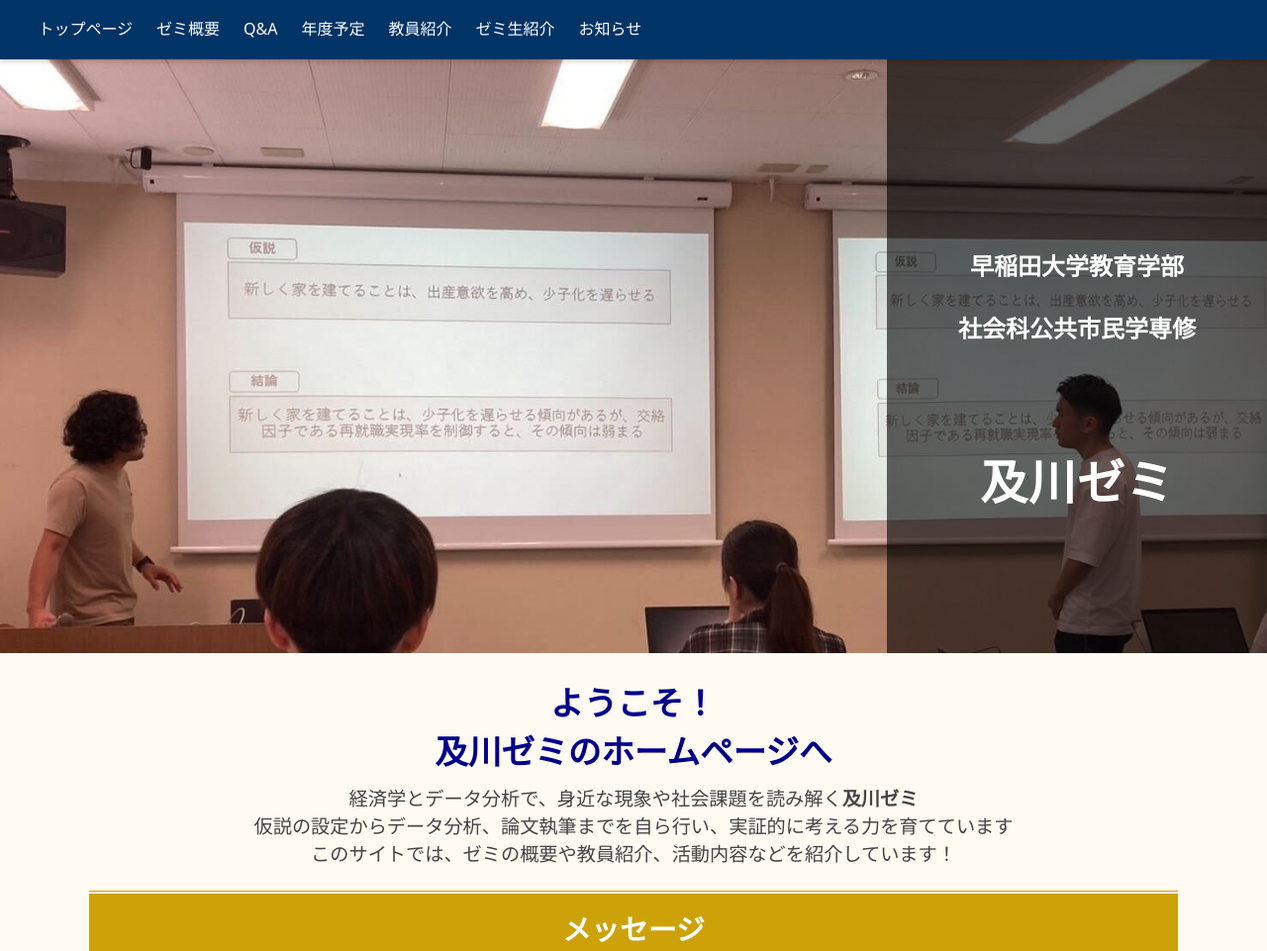
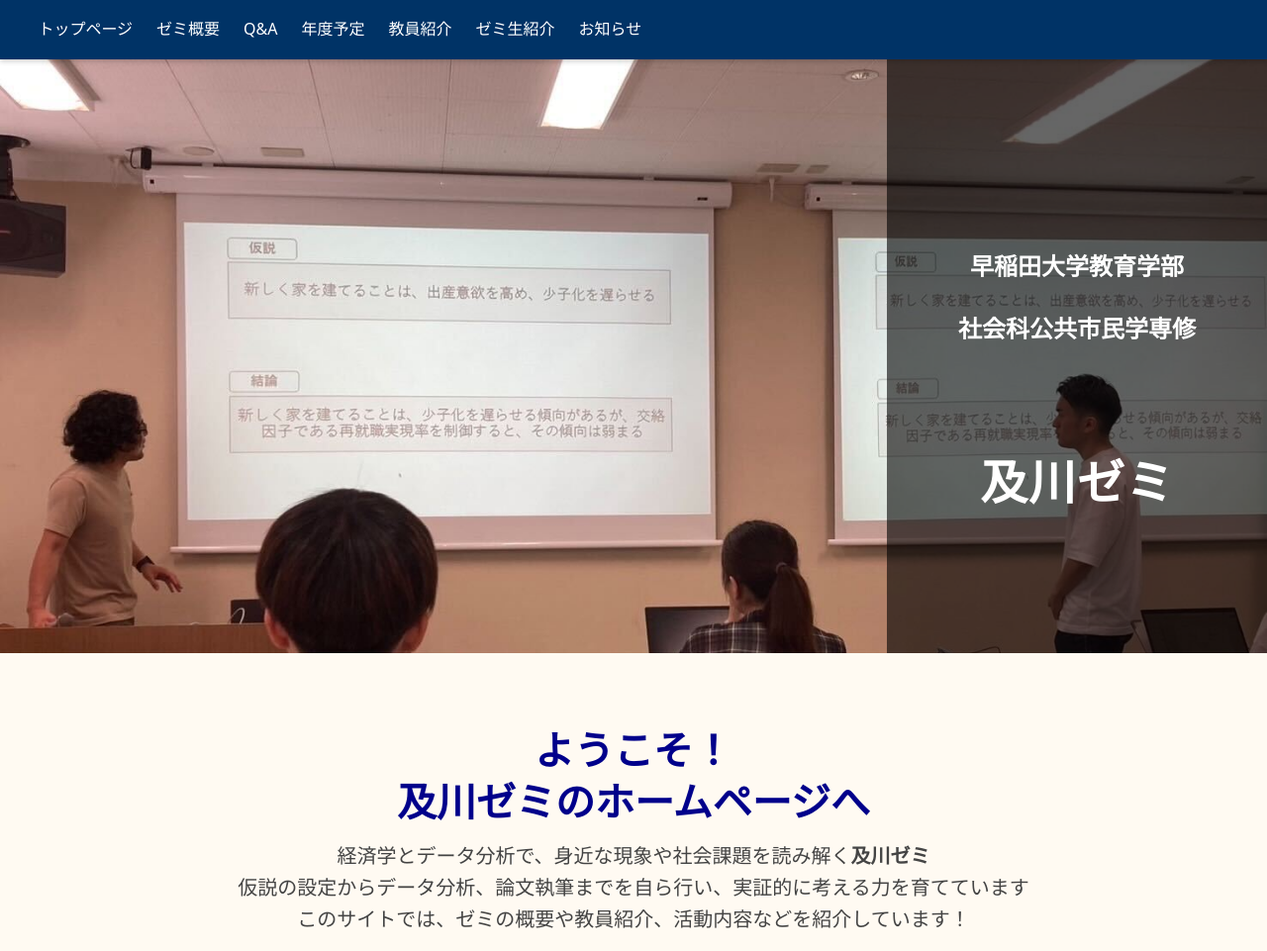
Before and after one commit to oikawaseminarstudent-ctrl/homepage, a plain HTML site: page index.html in a window 1280 px wide. Shown: the top 961 px of the page at 99% size. Drawn offline with Linux system fonts and the light colour scheme; a web font is replaced by a local one.

Commit message:
Update index.html

```diff
--- a/index.html
+++ b/index.html
@@ -135,26 +135,51 @@
        Welcome（イントロ部分）
     ============================== */
     .welcome {
-      padding:var(--section-pad) 1.5rem;
-      text-align:center;
-      animation:welcome-fade .8s ease-out both;
+  /* スマホ: 上下は変数or適度な余白、左右は少し狭めて文字スペースを確保 */
+  padding: var(--section-pad, 2rem) 1rem;
+  text-align: center;
+  animation: welcome-fade .8s ease-out both;
   margin-top: 1.5rem;
 }
-    .welcome-inner { max-width:50em; margin:0 auto; }
+
+.welcome-inner {
+  max-width: 50em;
+  margin: 0 auto;
+  width: 100%; /* 安全策として追加 */
+}
+
 .welcome-head h1 {
-      font-size:clamp(1.6rem,4vw,2.1rem);
-      color:darkblue;
-      margin:0 0 .6rem;
+  /* スマホ: 1.8rem (約28px)
+     PC: 2.5rem (約40px)
+     その間は画面幅に合わせて滑らかに変化
+  */
+  font-size: clamp(1.8rem, 5vw, 2.5rem);
+  color: darkblue;
+  margin: 0 0 .8rem; /* 少し余白を増やす */
+  line-height: 1.3;  /* タイトルが2行になっても読みやすく */
 }
+
 .welcome-lead {
-      margin:0 0 1.2rem;
-      color:#444;
-      font-size:1.2rem;
+  /* スマホ: 1rem (16px)
+     PC: 1.25rem (20px)
+     説明文はスマホで大きすぎると安っぽくなるため調整
+  */
+  font-size: clamp(1rem, 3vw, 1.25rem);
+  color: #444;
+  margin: 0 0 1.2rem;
+  line-height: 1.6; /* 読みやすさのために行間を確保 */
 }
 
 @keyframes welcome-fade {
-      from { opacity:0; transform:translateY(6px); }
-      to { opacity:1; transform:none; }
+  from { opacity: 0; transform: translateY(10px); } /* 移動距離を少し増やして動きを強調 */
+  to { opacity: 1; transform: none; }
+}
+
+/* PC向けの微調整（必要であれば） */
+@media (min-width: 768px) {
+  .welcome {
+    padding: var(--section-pad, 3rem) 2rem; /* PCでは余白をゆったりと */
+  }
 }
 
     /* ==============================
```
Lines whose indentation alone changed are shown as unchanged.
